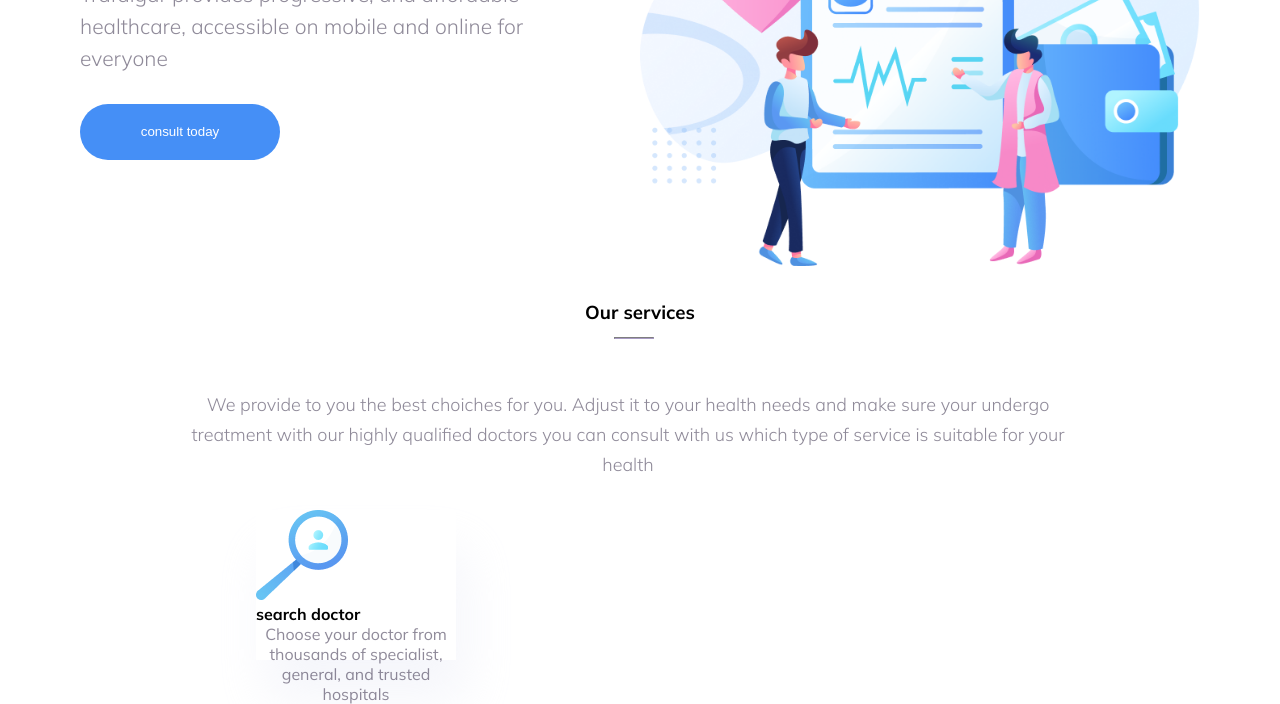
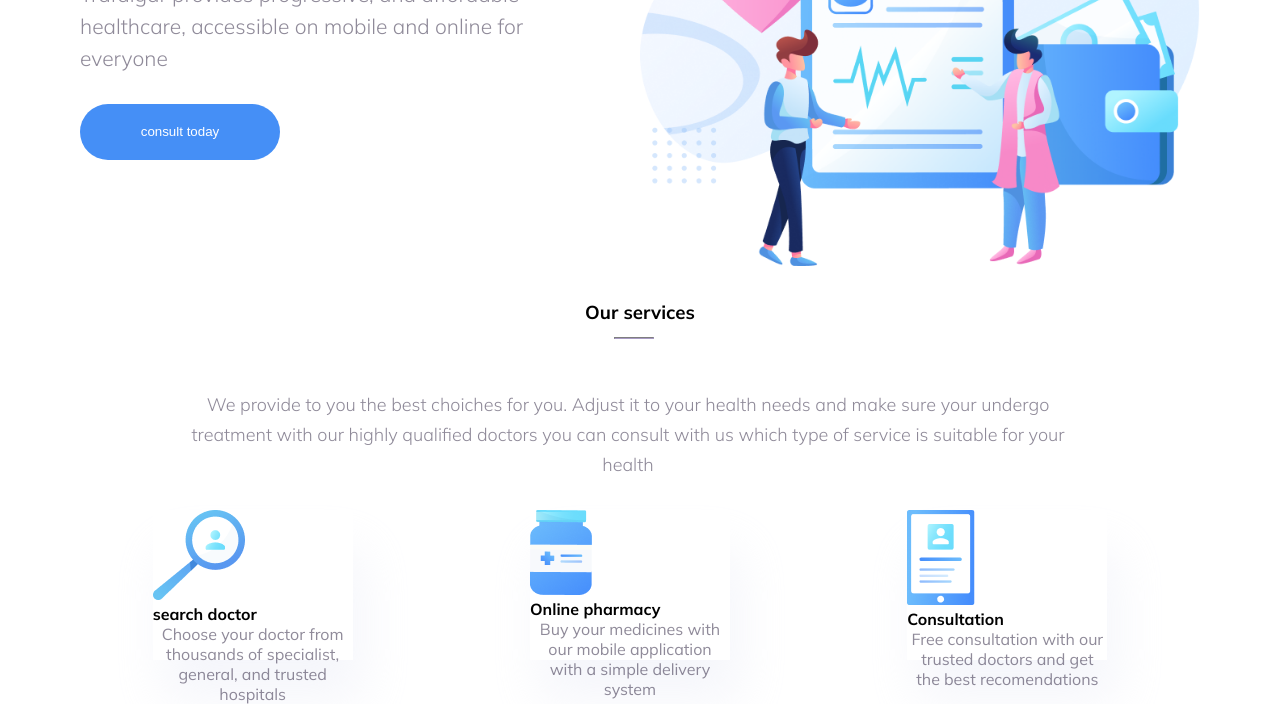
Before and after one commit to carcity04/tralfagar, a plain HTML site: page index.html in a window 1280 px wide. Shown: the part 352-1056 px from the top of the page. Drawn offline with nearby package versions, Linux system fonts and the light colour scheme.

Commit message:
new section

```diff
--- a/index.html
+++ b/index.html
@@ -62,14 +62,26 @@
 
              <div class="box-con">
                 <div class="box-1">
-               <img src="asset/images/Frame (1).png" alt="">
+               <img src="asset/images/Frame (1).png" alt="frame">
                <h4>search doctor</h4>
-               <p class="pra-2">Choose your doctor from thousands of specialist, general, and trusted hospitals</p>
+               <p class="pra-2">Choose your doctor from thousands of specialist,
+                general, and trusted hospitals</p>
 
 
+                </div >
+                <div class="box-2">
+                    <img src="asset/images/Frame (2).png" alt="frame">
+                    <h4> Online pharmacy</h4>
+                    <p class="pra-2">Buy  your medicines with our mobile
+                        application with a simple delivery system
+                        </p>
                 </div>
-                <div></div>
-                <div></div>
+                <div class="box-3">
+                    <img src="asset/images/Frame (3).png" alt="frame">
+                    <h4>Consultation</h4>
+                    <p class="pra-2">Free consultation with our trusted doctors and get the best recomendations</p>
+
+                </div>
                 <div></div>
                 <div></div>
                 <div></div>
--- a/style.css
+++ b/style.css
@@ -115,11 +115,16 @@ h3{
 }
 .box-con{
     background-image: url('asset/images/Frame.png');
+    display: flex;
+    background-size: cover;
+    justify-content: space-around;
+    align-items: center;
 }
-.box-1{
+.box-1,.box-2,
+.box-3{
     width: 200px;
     height: 150px;
-    margin-left: 20%;
+    margin-left: 10%;
   box-shadow: 10px 40px 50px 0px rgb(229, 233, 246, 0.4);
 
 }
@@ -128,6 +133,7 @@ h3{
     color:  rgb(31, 21, 52,0.5);
     text-align: center;
 }
+
 
 @media (max-width:600px) {
 
@@ -169,5 +175,8 @@ h2{
 
 
 }
+.box-con{
+    flex-direction: column;
+}
 
 }
```
Also changed, not shown: asset/images/Frame (2).png (added), asset/images/Frame (3).png (added).
